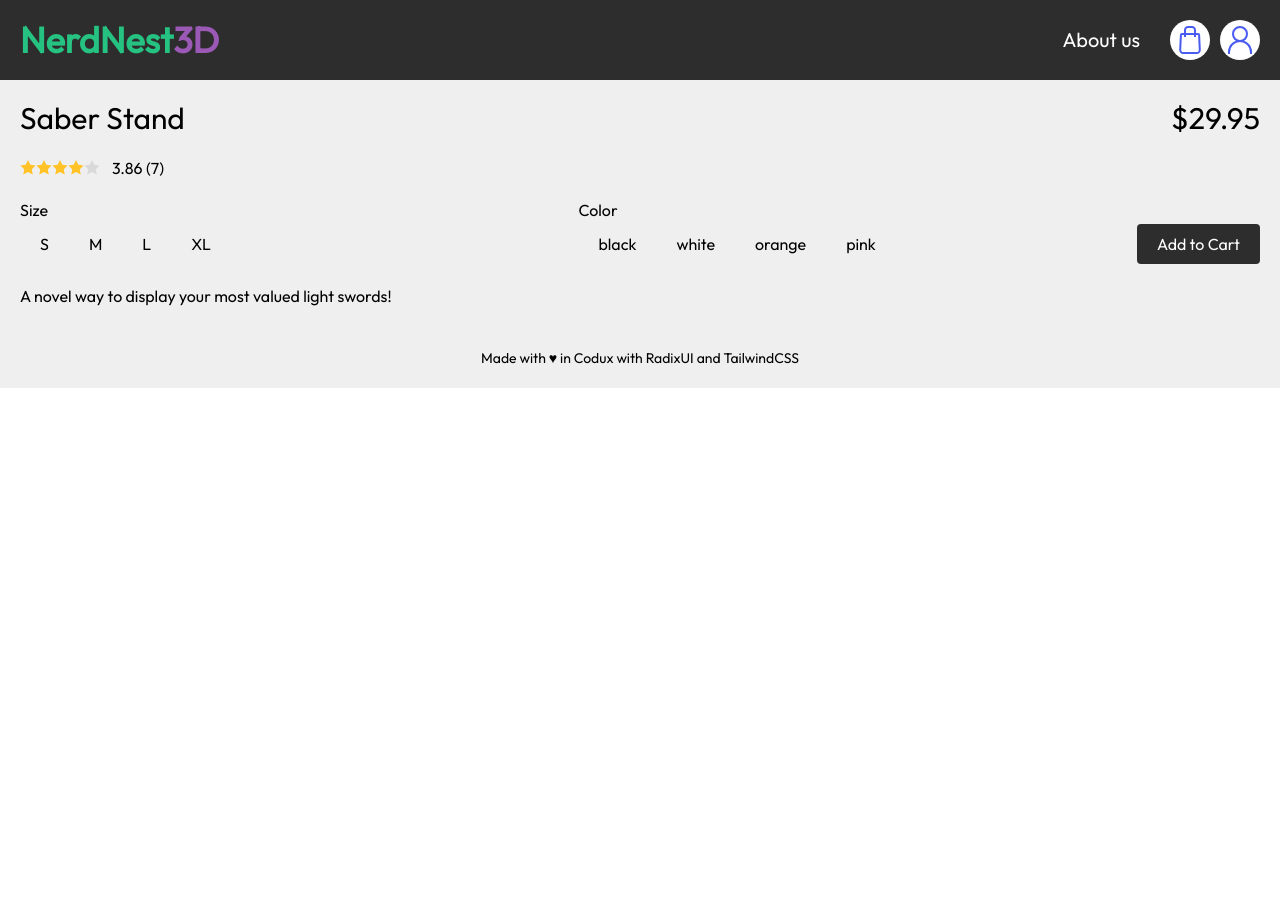
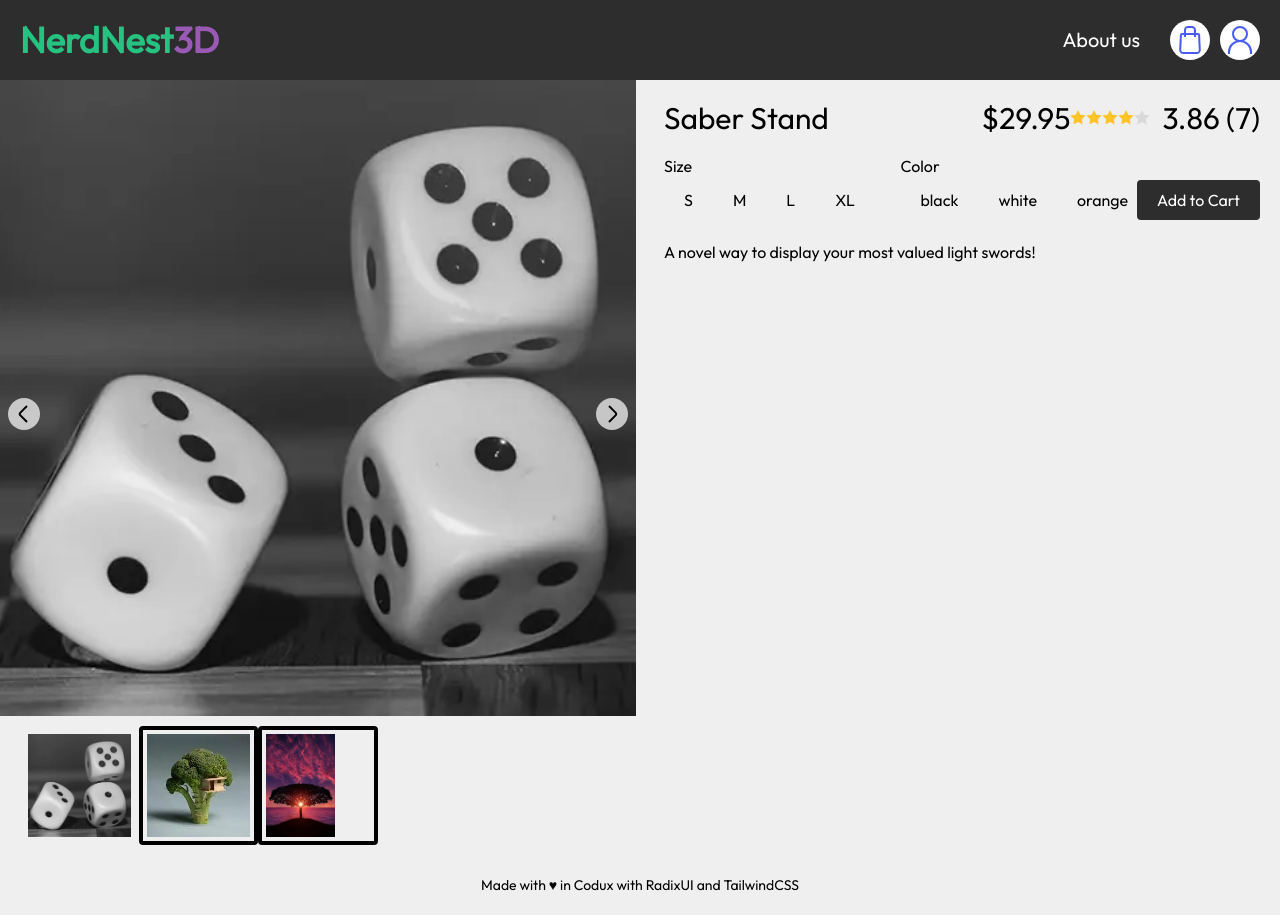
Before and after one commit to KingTingTheGreat/nerdnest3d, a React (Vite) app: page /products/0104 in a window 1280 px wide. Before the commit the page ends 800 px from the top, so only its background shows below. Built offline with nearby package versions, Linux system fonts and the light colour scheme.

Commit message:
added images

```diff
--- a/src/components/product-page.tsx
+++ b/src/components/product-page.tsx
@@ -4,6 +4,7 @@ import { RatingAverage } from './reviews';
 import type { CartItem, Product } from '../types';
 import { useParams } from 'react-router-dom';
 import { ProductsById } from '../data';
+import { Images } from './images';
 
 export const ProductPage = ({
     addToCart,
@@ -21,13 +22,14 @@ export const ProductPage = ({
     const item = { product, size: size, color, quantity };
 
     return (
+        <div className="grid grid-cols-1 md:grid-cols-2 grid-rows-auto gap-2">
+            <Images images={product.images} />
             <div className="flex flex-col gap-5 p-5">
                 <h2 className="flex justify-between text-3xl font-normal">
                     <span className="w-2/3">{product.name}</span>
                     <span>${product.price}</span>
+                    <RatingAverage reviews={product.reviews} />
                 </h2>
-            <RatingAverage reviews={product.reviews} />
-
                 <div className="flex justify-between items-end">
                     <SizeToggle
                         sizes={product.sizes}
@@ -47,6 +49,7 @@ export const ProductPage = ({
                 </div>
 
                 <p>{product.description}</p>
+            </div>
         </div>
     );
 };
```
Lines whose indentation alone changed are shown as unchanged.
